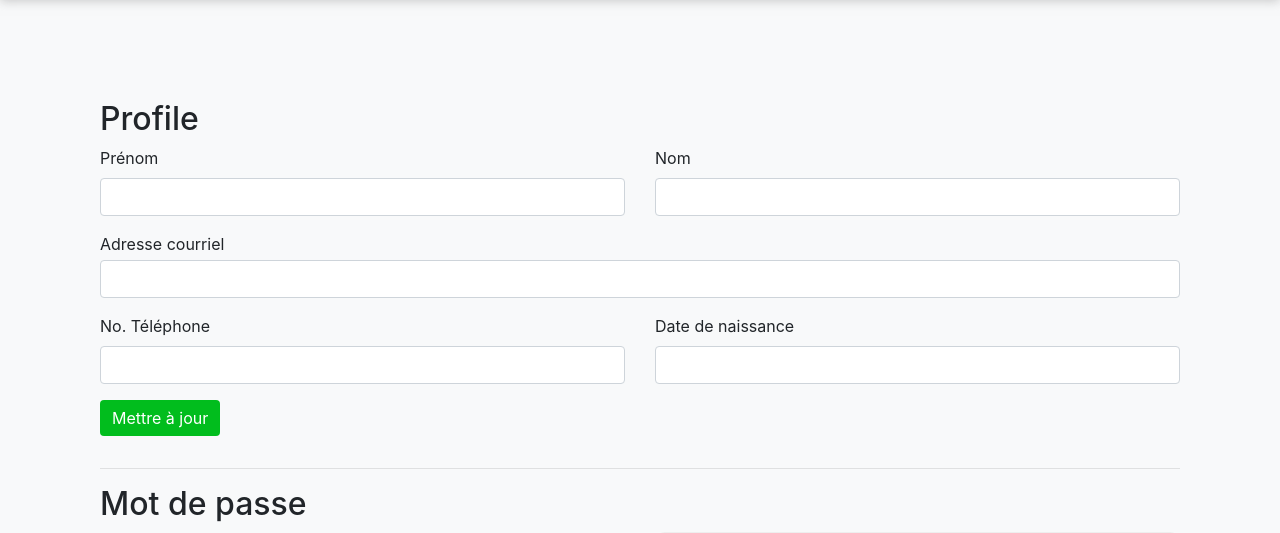
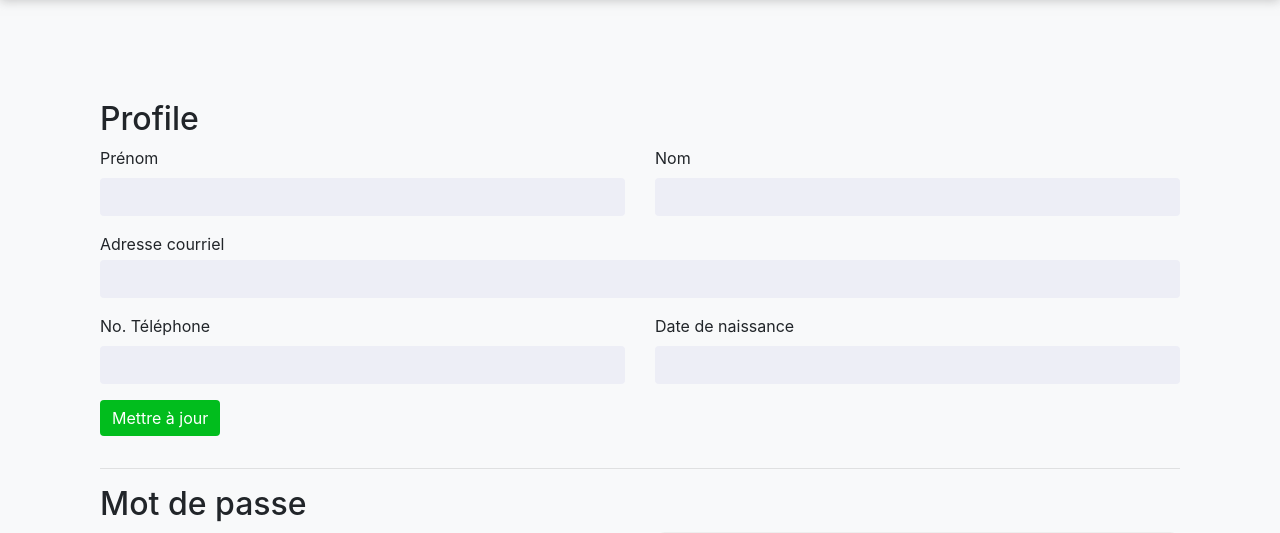
Before and after one commit to blaizeff/BilletPartout, a PHP site: page /profile/homepage in a window 1280 px wide. Shown: the part 61-594 px from the top of the page. Run offline with PHP 8.4, Linux system fonts and the light colour scheme; the visitor is signed in with stand-in values (Sample User, id 1).

Commit message:
css change

```diff
--- a/public/css/MasterStyle.css
+++ b/public/css/MasterStyle.css
@@ -62,10 +62,9 @@ footer {
 }
 
 .customInput {
+    padding: 15px 20px 15px 20px !important;
     background-color: #edeef6 !important;
     border: none !important;
-    margin: 15px 0 15px 0 !important;
-    padding: 15px 20px 15px 20px !important;
 }
 
 .dropdown-content {
--- a/public/css/homePage.css
+++ b/public/css/homePage.css
@@ -31,8 +31,7 @@
         }
 
         header {
-            background: rgb(13, 116, 29);
-            background: linear-gradient(137deg, rgba(13, 116, 29, 1) 0%, rgba(12, 148, 31, 1) 8%, rgba(12, 174, 33, 1) 18%, rgba(12, 201, 35, 1) 35%, rgba(12, 228, 37, 1) 46%, rgba(12, 228, 37, 1) 69%, rgba(10, 202, 34, 1) 86%, rgba(5, 129, 26, 1) 100%);
+            background: #21c87a;
             padding: 0;
         }
 
--- a/public/css/login.css
+++ b/public/css/login.css
@@ -2,3 +2,7 @@
     text-align: center;
     font-weight: 600;
 }
+
+.loginInput {
+    margin: 15px 0 15px 0 !important;
+}
--- a/views/profile/SignUp.php
+++ b/views/profile/SignUp.php
@@ -11,8 +11,8 @@
                 <h1 class="title">Créer un compte</h1>
                 <div style="color:red;text-align:center"><?php echo User::errorMessage(); ?></div>
                 <input type="text" class="form-control form-control-lg customInput" name="email" placeholder="Entrez votre adresse courriel" required>
-                <input type="password" class="form-control form-control-lg customInput" name="password" placeholder="Entrez votre mot de passe" required>
-                <input type="password" class="form-control form-control-lg customInput" name="confirm" placeholder="Confirmez votre mot de passe" required>
+                <input type="password" class="form-control form-control-lg customInput loginInput" name="password" placeholder="Entrez votre mot de passe" required>
+                <input type="password" class="form-control form-control-lg customInput loginInput" name="confirm" placeholder="Confirmez votre mot de passe" required>
                 <button type="submit" name="submit" class="btn btn-lg btn-block btn-primary green">Se connecter</button>
 
                 <div class="text-center">
--- a/views/profile/homePage.php
+++ b/views/profile/homePage.php
@@ -21,27 +21,27 @@ PageFrame::loadBundle();
         <form class="row">
             <div class="col-12 col-md-6 form-group">
                 <label>Prénom</label>
-                <input type="text" class="form-control">
+                <input type="text" class="form-control customInput">
             </div>
 
             <div class="col-12 col-md-6 form-group">
                 <label>Nom</label>
-                <input type="text" class="form-control">
+                <input type="text" class="form-control customInput">
             </div>
 
             <div class="col-12 form-group">
                 <label class="mb-1">Adresse courriel</label>
-                <input type="email" class="form-control">
+                <input type="email" class="form-control customInput">
             </div>
 
             <div class="col-12 col-md-6 form-group">
                 <label>No. Téléphone</label>
-                <input type="text" class="form-control">
+                <input type="text" class="form-control customInput">
             </div>
 
             <div class="col-12 col-md-6 form-group">
                 <label>Date de naissance</label>
-                <input type="text" class="form-control">
+                <input type="text" class="form-control customInput">
             </div>
 
             <div class="col-12 form-group">
--- a/views/profile/login.php
+++ b/views/profile/login.php
@@ -11,8 +11,8 @@
 
                 <h1 class="title">Se connecter</h1>
                 <div style="color:red;text-align:center"><?php echo User::errorMessage(); ?></div>
-                <input type="email" class="form-control form-control-lg customInput" name="email" placeholder="Entrez votre adresse courriel" required>
-                <input type="password" class="form-control form-control-lg customInput" name="password" placeholder="Entrez votre mot de passe" required>
+                <input type="email" class="form-control form-control-lg customInput loginInput" name="email" placeholder="Entrez votre adresse courriel" required>
+                <input type="password" class="form-control form-control-lg customInput loginInput" name="password" placeholder="Entrez votre mot de passe" required>
 
                 <div class="form-group d-flex justify-content-between">
                     <div class="custom-control custom-checkbox mr-sm-2">
```
